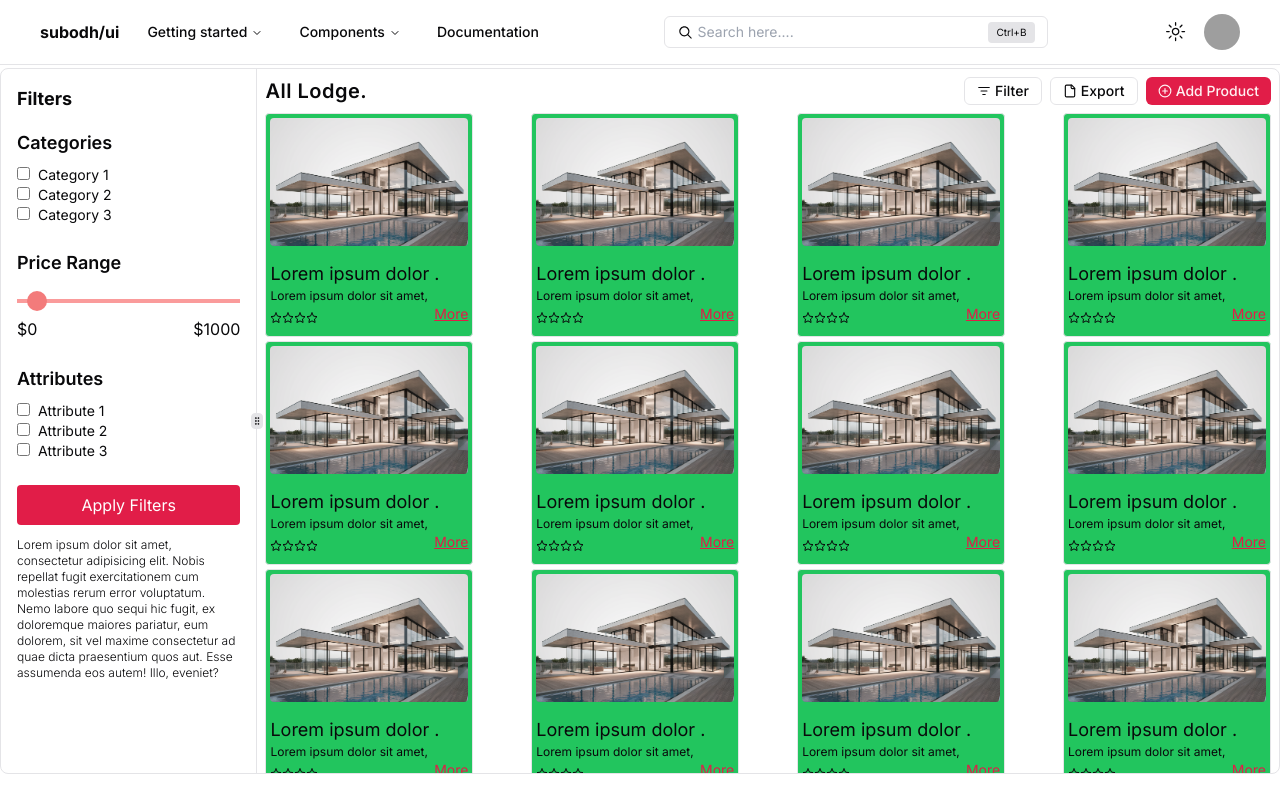
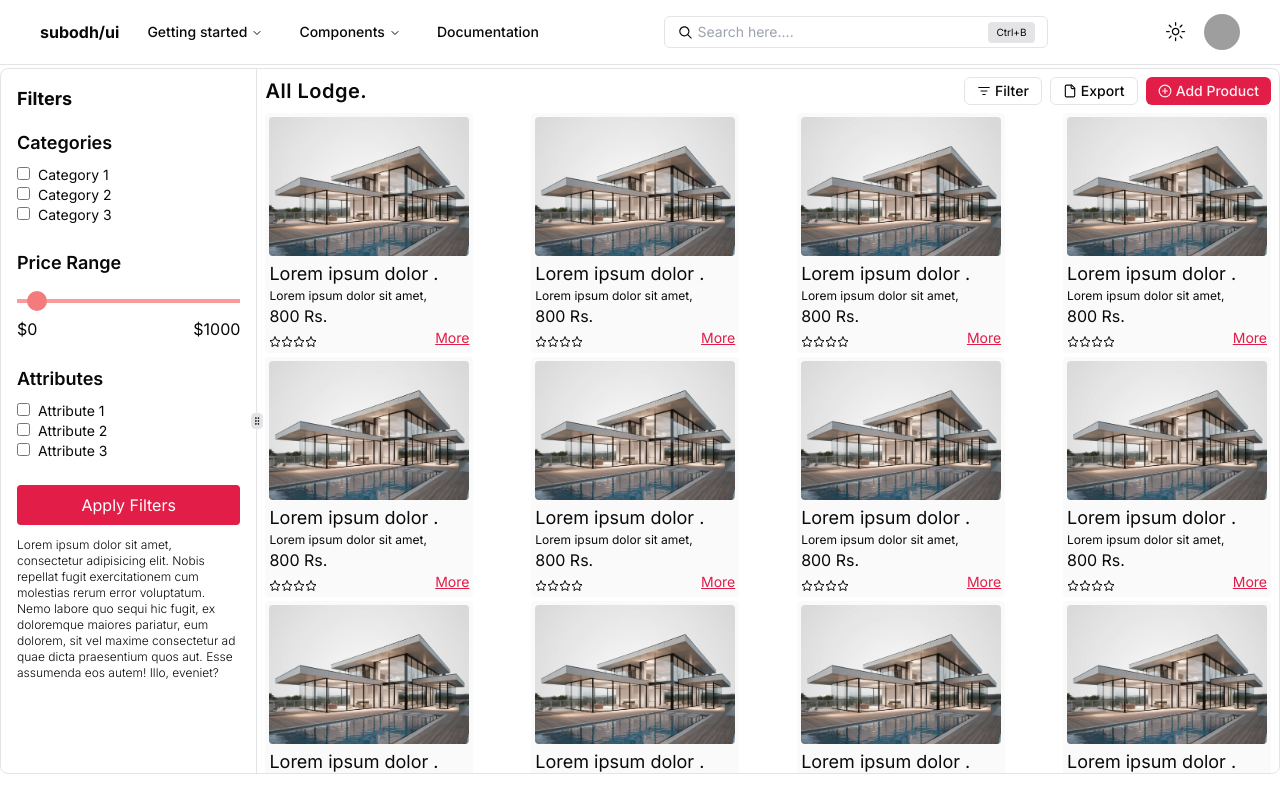
Before and after one commit to 1432Subodh/subdoh, a Next.js app: page /lodge in a window 1280 px wide. Built offline with nearby package versions, Linux system fonts and the light colour scheme; grey boxes are pictures that could not be loaded.

Commit message:
adding some new

```diff
--- /dev/null
+++ b/src/app/lodge/lodgeView/[view]/page.tsx
@@ -0,0 +1,9 @@
+import React from 'react'
+
+function page() {
+  return (
+    <div>welcome to view</div>
+  )
+}
+
+export default page
--- a/src/components/component/lodge/Cards.tsx
+++ b/src/components/component/lodge/Cards.tsx
@@ -15,14 +15,15 @@ import Link from 'next/link'
 
 function Cards() {
     return (
-        <Link href={'#'}>
+        <Link href={'/lodge/lodgeView/af'}>
 
-            <div className='sm:w-52 w-[95vw] sm:gap-0 gap-3  flex sm:flex-col flex-row rounded sm:h-56 h-24 border bg-green-500 dark:bg-[#151518] p-1 sm:justify-between '>
+            <div className='sm:w-52 w-[95vw] sm:gap-1 gap-3  flex sm:flex-col flex-row rounded sm:h-60 h-24 bg-zinc-50 dark:bg-[#151518] p-1 sm:justify-between '>
                 <img src="img.webp" alt="" className='sm:w-full w-[150px] sm:h-[60%] h-full rounded-sm object-cover' />
                 <div className='w-full'>
 
                     <h1 className='sm:text-lg text-normal font-sembold'>Lorem ipsum dolor .</h1>
                     <p className='text-xs'>Lorem ipsum dolor sit amet, </p>
+                    <p>800 Rs.</p>
                     <div className='flex justify-between item-center w-full'>
                         <div className='flex items-center'>
 
```
